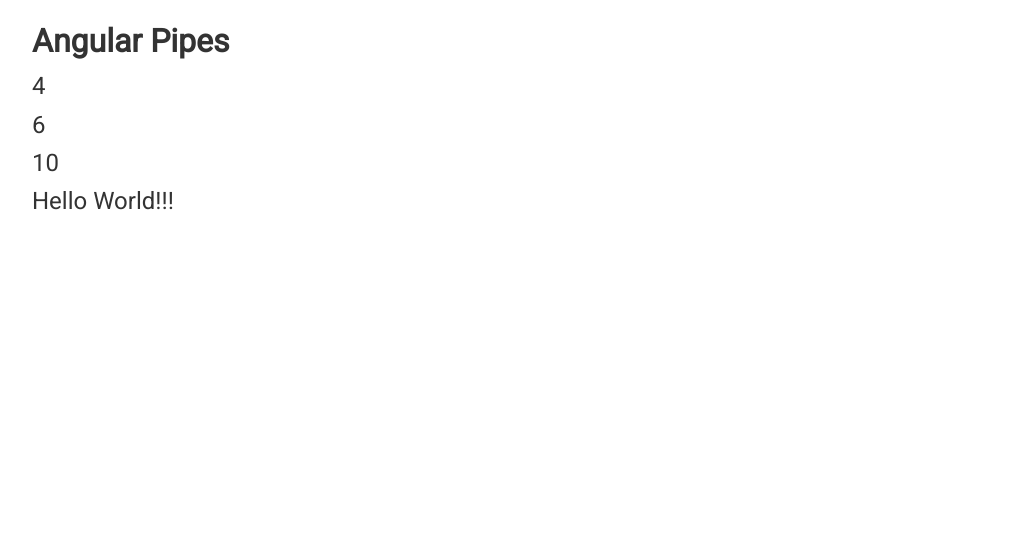
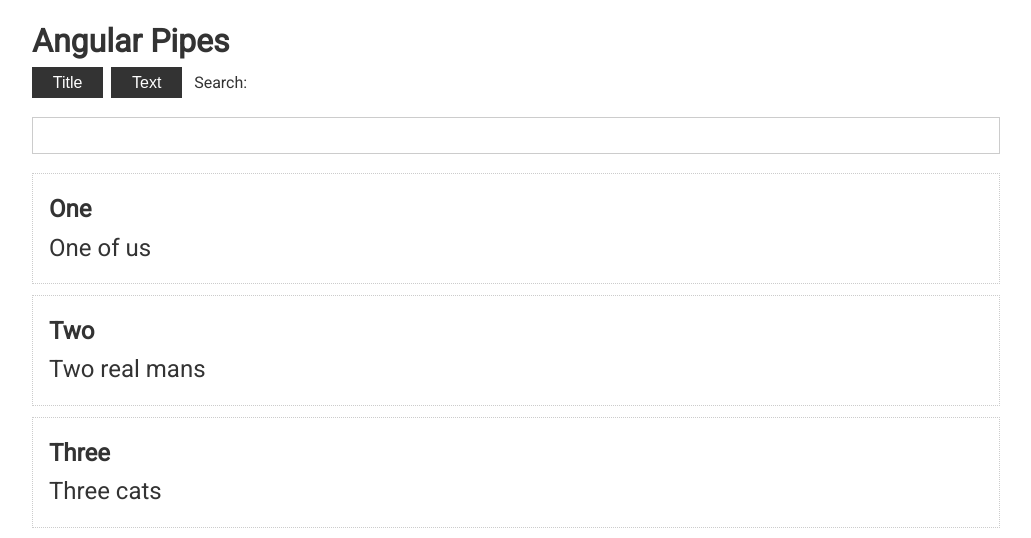
Before and after one commit to R-A-S/angular-basics, an Angular app: page / in a window 1280 px wide. Shown: the top 538 px of the page, without its empty margins (124-1155 px from the left). Built offline with nearby package versions, Linux system fonts and the light colour scheme.

Commit message:
search costom pipe

```diff
--- a/src/app/app.component.html
+++ b/src/app/app.component.html
@@ -1,9 +1,15 @@
 <div class="container">
   <h1>Angular Pipes</h1>
 
-  <p>{{ 2 | mult }}</p>
-  <p>{{ 2 | mult: 3 }}</p>
-  <p>{{ 2 | mult: 5 }}</p>
+  <button class="btn" (click)="searchField = 'title'">Title</button>
+  <button class="btn" (click)="searchField = 'text'">Text</button>
 
-  <p>{{ 'Hello World' | exMarks }}</p>
+  <label>
+    Search:
+    <input [(ngModel)]="search" type="text" name="search" id="search" />
+  </label>
+  <div *ngFor="let post of posts | filter: search:searchField" class="card">
+    <h2>{{ post.title }}</h2>
+    <p>{{ post.text }}</p>
+  </div>
 </div>
--- a/src/app/app.component.ts
+++ b/src/app/app.component.ts
@@ -1,4 +1,9 @@
 import { Component } from '@angular/core';
+
+export interface Post {
+  title: string;
+  text: string;
+}
 
 @Component({
   selector: 'app-root',
@@ -6,5 +11,13 @@
   styleUrls: ['./app.component.scss'],
 })
 export class AppComponent {
+  posts: Array<Post> = [
+    { title: 'One', text: 'One of us' },
+    { title: 'Two', text: 'Two real mans' },
+    { title: 'Three', text: 'Three cats' },
+  ];
 
+  search = '';
+
+  searchField = 'title';
 }
--- a/src/app/app.module.ts
+++ b/src/app/app.module.ts
@@ -3,11 +3,10 @@
 
 import { FormsModule } from '@angular/forms';
 import { AppComponent } from './app.component';
-import { ExMarksPipe } from './pipes/ex-marks.pipe';
-import { MultByPipe } from './pipes/mult-by.pipe';
+import { FilterPipe } from './pipes/filter.pipe';
 
 @NgModule({
-  declarations: [AppComponent, ExMarksPipe, MultByPipe],
+  declarations: [AppComponent, FilterPipe],
   imports: [BrowserModule, FormsModule],
   providers: [],
   bootstrap: [AppComponent],
--- a/src/app/pipes/ex-marks.pipe.ts
+++ /dev/null
@@ -1,10 +0,0 @@
-import { Pipe, PipeTransform } from '@angular/core';
-
-@Pipe({
-  name: 'exMarks',
-})
-export class ExMarksPipe implements PipeTransform {
-  transform(str: string): string {
-    return `${str.trim()}!!!`;
-  }
-}
--- /dev/null
+++ b/src/app/pipes/filter.pipe.ts
@@ -0,0 +1,14 @@
+import { Pipe, PipeTransform } from '@angular/core';
+import { Post } from '../app.component';
+
+@Pipe({
+  name: 'filter',
+})
+export class FilterPipe implements PipeTransform {
+  transform(posts: Post[], search: string, field = 'title'): Post[] {
+    if (!search.trim()) {
+      return posts;
+    }
+    return posts.filter((post: Post) => post[field].toLowerCase().includes(search.toLowerCase()));
+  }
+}
--- a/src/app/pipes/mult-by.pipe.ts
+++ /dev/null
@@ -1,10 +0,0 @@
-import { Pipe, PipeTransform } from '@angular/core';
-
-@Pipe({
-  name: 'mult',
-})
-export class MultByPipe implements PipeTransform {
-  transform(num: number, mul = 2): number {
-    return num * mul
-  }
-}
```
